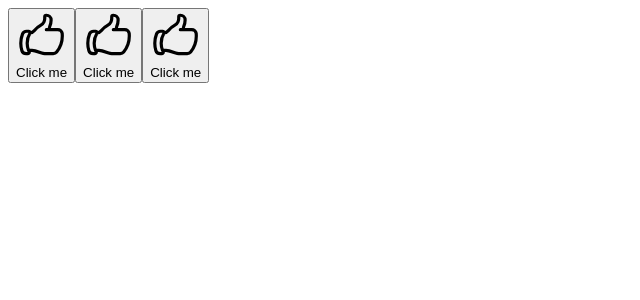
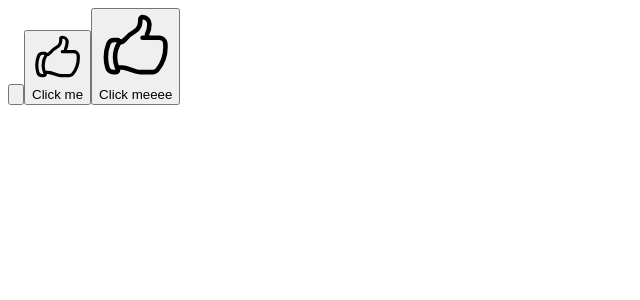
Before and after one commit to Beowulfdgo/aprende-react, a React (Vite) app: page / in a window 1280 px wide. Shown: the top 300 px of the page, without its empty margins (0-640 px from the left). Built offline with nearby package versions, Linux system fonts and the light colour scheme.

Commit message:
3 botones

```diff
--- a/src/main.jsx
+++ b/src/main.jsx
@@ -1,26 +1,19 @@
 import { Fragment, StrictMode } from 'react'
 import { createRoot } from 'react-dom/client'
 
+const ThumbButton = ({text}) => (
+  <button>
+    <svg xmlns="http://www.w3.org/2000/svg" fill="none" viewBox="0 0 24 24" strokeWidth="1.5" stroke="currentColor" className="size-6">
+      <path strokeLinecap="round" strokeLinejoin="round" d="M6.633 10.25c.806 0 1.533-.446 2.031-1.08a9.041 9.041 0 0 1 2.861-2.4c.723-.384 1.35-.956 1.653-1.715a4.498 4.498 0 0 0 .322-1.672V2.75a.75.75 0 0 1 .75-.75 2.25 2.25 0 0 1 2.25 2.25c0 1.152-.26 2.243-.723 3.218-.266.558.107 1.282.725 1.282m0 0h3.126c1.026 0 1.945.694 2.054 1.715.045.422.068.85.068 1.285a11.95 11.95 0 0 1-2.649 7.521c-.388.482-.987.729-1.605.729H13.48c-.483 0-.964-.078-1.423-.23l-3.114-1.04a4.501 4.501 0 0 0-1.423-.23H5.904m10.598-9.75H14.25M5.904 18.5c.083.205.173.405.27.602.197.4-.078.898-.523.898h-.908c-.889 0-1.713-.518-1.972-1.368a12 12 0 0 1-.521-3.507c0-1.553.295-3.036.831-4.398C3.387 9.953 4.167 9.5 5 9.5h1.053c.472 0 .745.556.5.96a8.958 8.958 0 0 0-1.302 4.665c0 1.194.232 2.333.654 3.375Z" />
+    </svg>
+    {text}
+  </button>
+)
 
 createRoot(document.getElementById('root')).render(
   <Fragment>
-    <button>
-    <svg xmlns="http://www.w3.org/2000/svg" fill="none" viewBox="0 0 24 24" stroke-width="1.5" stroke="currentColor" class="size-6">
-  <path stroke-linecap="round" stroke-linejoin="round" d="M6.633 10.25c.806 0 1.533-.446 2.031-1.08a9.041 9.041 0 0 1 2.861-2.4c.723-.384 1.35-.956 1.653-1.715a4.498 4.498 0 0 0 .322-1.672V2.75a.75.75 0 0 1 .75-.75 2.25 2.25 0 0 1 2.25 2.25c0 1.152-.26 2.243-.723 3.218-.266.558.107 1.282.725 1.282m0 0h3.126c1.026 0 1.945.694 2.054 1.715.045.422.068.85.068 1.285a11.95 11.95 0 0 1-2.649 7.521c-.388.482-.987.729-1.605.729H13.48c-.483 0-.964-.078-1.423-.23l-3.114-1.04a4.501 4.501 0 0 0-1.423-.23H5.904m10.598-9.75H14.25M5.904 18.5c.083.205.173.405.27.602.197.4-.078.898-.523.898h-.908c-.889 0-1.713-.518-1.972-1.368a12 12 0 0 1-.521-3.507c0-1.553.295-3.036.831-4.398C3.387 9.953 4.167 9.5 5 9.5h1.053c.472 0 .745.556.5.96a8.958 8.958 0 0 0-1.302 4.665c0 1.194.232 2.333.654 3.375Z" />
-</svg>
-
-      Click me</button>
-    <button>
-    <svg xmlns="http://www.w3.org/2000/svg" fill="none" viewBox="0 0 24 24" stroke-width="1.5" stroke="currentColor" class="size-6">
-  <path stroke-linecap="round" stroke-linejoin="round" d="M6.633 10.25c.806 0 1.533-.446 2.031-1.08a9.041 9.041 0 0 1 2.861-2.4c.723-.384 1.35-.956 1.653-1.715a4.498 4.498 0 0 0 .322-1.672V2.75a.75.75 0 0 1 .75-.75 2.25 2.25 0 0 1 2.25 2.25c0 1.152-.26 2.243-.723 3.218-.266.558.107 1.282.725 1.282m0 0h3.126c1.026 0 1.945.694 2.054 1.715.045.422.068.85.068 1.285a11.95 11.95 0 0 1-2.649 7.521c-.388.482-.987.729-1.605.729H13.48c-.483 0-.964-.078-1.423-.23l-3.114-1.04a4.501 4.501 0 0 0-1.423-.23H5.904m10.598-9.75H14.25M5.904 18.5c.083.205.173.405.27.602.197.4-.078.898-.523.898h-.908c-.889 0-1.713-.518-1.972-1.368a12 12 0 0 1-.521-3.507c0-1.553.295-3.036.831-4.398C3.387 9.953 4.167 9.5 5 9.5h1.053c.472 0 .745.556.5.96a8.958 8.958 0 0 0-1.302 4.665c0 1.194.232 2.333.654 3.375Z" />
-</svg>
-
-      Click me</button>
-    <button>
-    <svg xmlns="http://www.w3.org/2000/svg" fill="none" viewBox="0 0 24 24" stroke-width="1.5" stroke="currentColor" class="size-6">
-  <path stroke-linecap="round" stroke-linejoin="round" d="M6.633 10.25c.806 0 1.533-.446 2.031-1.08a9.041 9.041 0 0 1 2.861-2.4c.723-.384 1.35-.956 1.653-1.715a4.498 4.498 0 0 0 .322-1.672V2.75a.75.75 0 0 1 .75-.75 2.25 2.25 0 0 1 2.25 2.25c0 1.152-.26 2.243-.723 3.218-.266.558.107 1.282.725 1.282m0 0h3.126c1.026 0 1.945.694 2.054 1.715.045.422.068.85.068 1.285a11.95 11.95 0 0 1-2.649 7.521c-.388.482-.987.729-1.605.729H13.48c-.483 0-.964-.078-1.423-.23l-3.114-1.04a4.501 4.501 0 0 0-1.423-.23H5.904m10.598-9.75H14.25M5.904 18.5c.083.205.173.405.27.602.197.4-.078.898-.523.898h-.908c-.889 0-1.713-.518-1.972-1.368a12 12 0 0 1-.521-3.507c0-1.553.295-3.036.831-4.398C3.387 9.953 4.167 9.5 5 9.5h1.053c.472 0 .745.556.5.96a8.958 8.958 0 0 0-1.302 4.665c0 1.194.232 2.333.654 3.375Z" />
-</svg>
-
-      Click me</button>
+    <ThumbButton />
+    <ThumbButton text="Click me" />
+    {ThumbButton({text:"Click meeee" })}
   </Fragment>
 )
```
